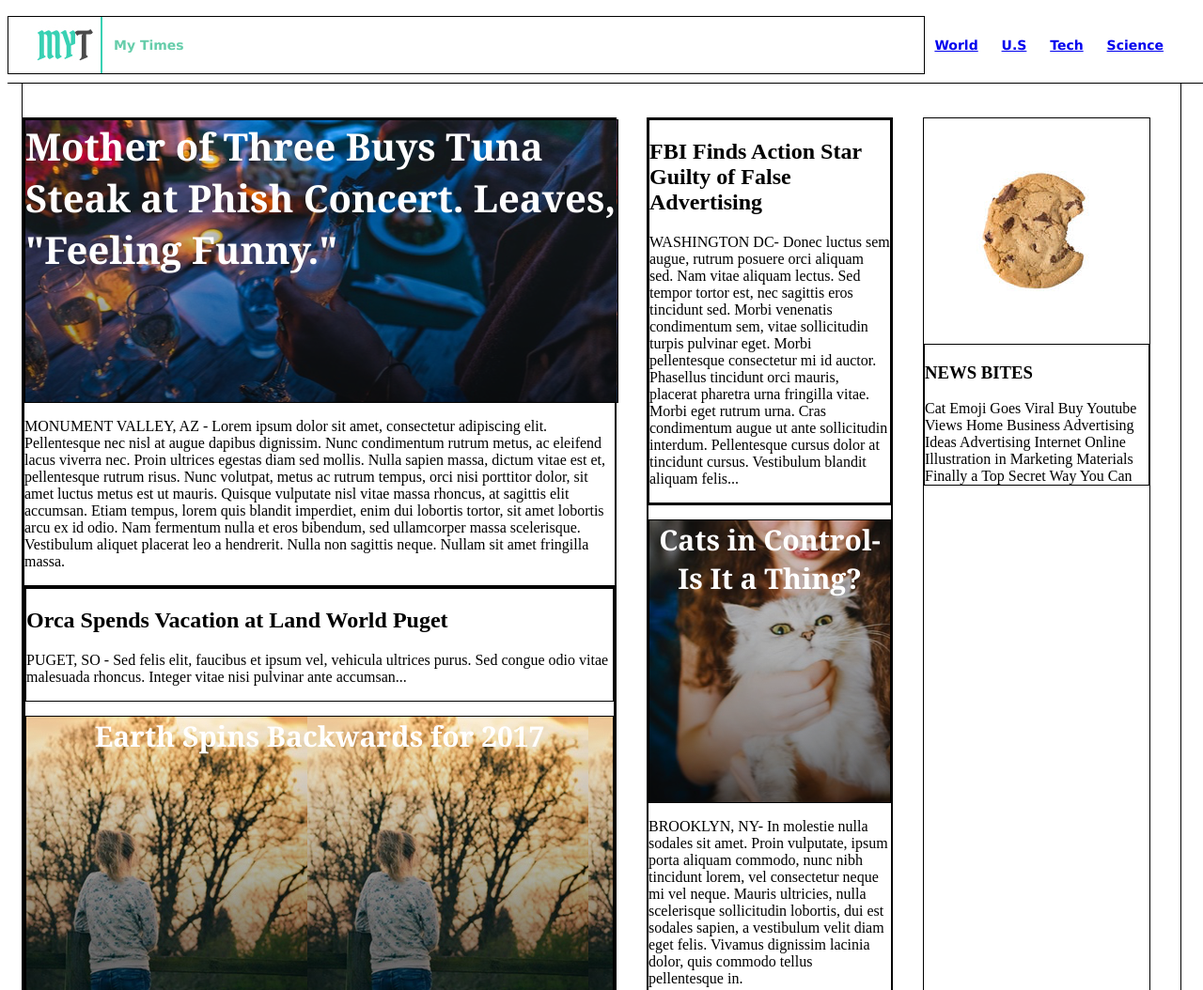
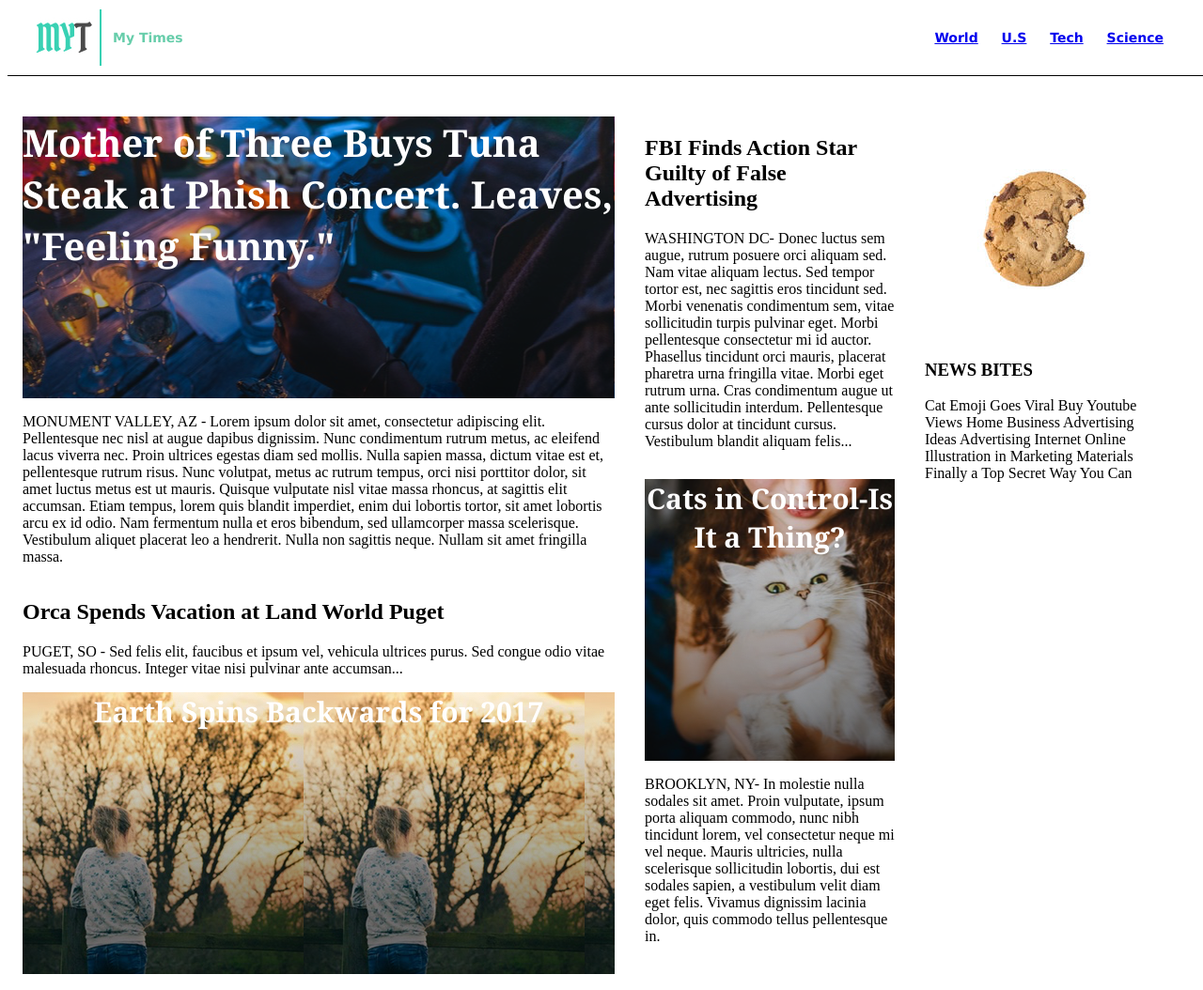
Before and after one commit to henkelst/My_Times, a plain HTML site: page index.html in a window 1280 px wide. Shown: the top 1054 px of the page at 94% size. Drawn offline with Linux system fonts and the light colour scheme.

Commit message:
remove lines around divs and top 0px for header.

```diff
--- a/resources/css/style.css
+++ b/resources/css/style.css
@@ -6,6 +6,7 @@ position: fixed;
 z-index: 1;
 width: 100%;
 height: 80px;
+top: 0px;
 border-bottom: 1px solid black;
 background-color: white;
 font-family: Verdana;
@@ -36,8 +37,8 @@ nav span {
 /* ----- content    */
 
 div{
-  border: 1px solid black;
-  display: block;
+/*  border: 1px solid black;
+  display: block;*/
 }
 .content{
   display: flex;
```
